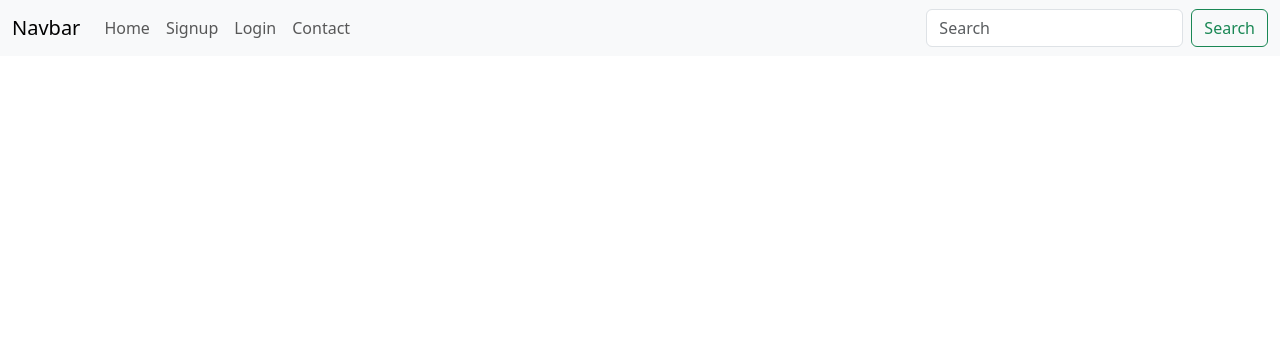
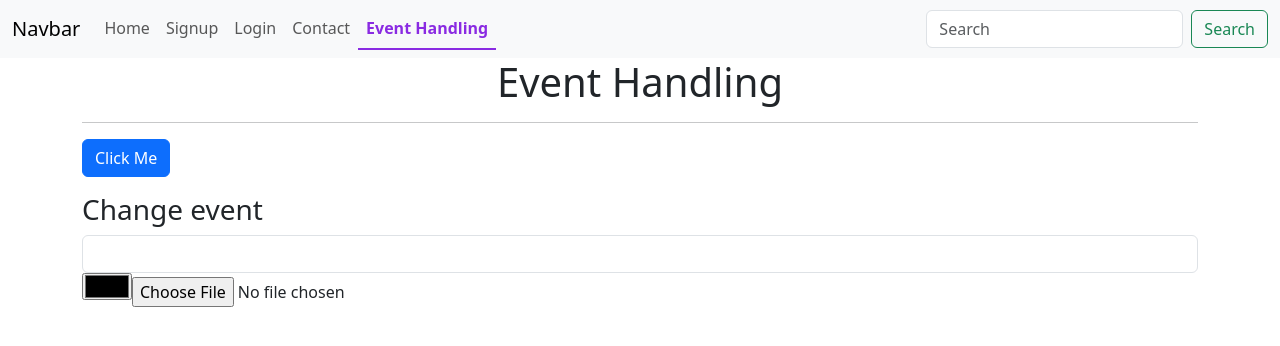
Before and after one commit to ashishverma2831/Section-2, a React (Vite) app in the folder frontend/: page /eventhandling in a window 1280 px wide. Shown: the top 346 px of the page. Built offline with nearby package versions, Linux system fonts and the light colour scheme.

Commit message:
Added a route for a 404 page.

```diff
--- a/frontend/src/App.jsx
+++ b/frontend/src/App.jsx
@@ -6,6 +6,8 @@ import Signup from './components/Signup'
 import Contact from './components/Contact'
 import {BrowserRouter, Routes, Route, Link} from 'react-router-dom'
 import Navbar from './components/Navbar'
+import NotFound from './components/NotFound'
+import EventHandling from './components/EventHandling'
 
 const App = () => {
   return (
@@ -24,6 +26,8 @@ const App = () => {
           <Route path="/contact" element={<Contact />} />
           <Route path="/login" element={<Login />} />
           <Route path="/signup" element={<Signup />} />
+          <Route path="/eventhandling" element={<EventHandling />} />
+          <Route path="*" element={<NotFound />} />
         </Routes>
       </BrowserRouter>
     </div>
--- /dev/null
+++ b/frontend/src/components/EventHandling.jsx
@@ -0,0 +1,21 @@
+import React from 'react'
+
+const EventHandling = () => {
+  return (
+    <div className='container'>
+        <h1 className='text-center'>Event Handling</h1>
+        <hr />
+        <button className='btn btn-primary' onClick={()=>{alert('button was clicked0')}}>Click Me</button>
+        {/* <div id="display-box">Hello React</div> */}
+
+        <h3 className='mt-3'>Change event</h3>
+        <input type='text' className='form-control' onChange={(e)=>{console.log(e.target.value)}} />
+        {/* <input type='color' onChange={(e)=>{console.log(e.target.value)}}/> */}
+        <input type='color' onChange={(e)=>{console.log(); document.body.style.background=e.target.value}}/>
+
+        <input type='file' onChange={(e)=>{console.log(e.target.files[0].name)}} />
+    </div>
+  )
+}
+
+export default EventHandling
--- a/frontend/src/components/Navbar.jsx
+++ b/frontend/src/components/Navbar.jsx
@@ -42,6 +42,11 @@ const Navbar = () => {
             Contact
           </NavLink>
         </li>
+        <li className="nav-item">
+          <NavLink className="nav-link" to="/eventhandling">
+            Event Handling
+          </NavLink>
+        </li>
       </ul>
       <form className="d-flex" role="search">
         <input
--- /dev/null
+++ b/frontend/src/components/NotFound.jsx
@@ -0,0 +1,14 @@
+import React from 'react'
+import { Link } from 'react-router-dom'
+
+const NotFound = () => {
+  return (
+    <div className='col-md-4 mx-auto text-center'>
+        <img className='w-100' src="https://img.freepik.com/free-vector/monster-404-error-concept-illustration_114360-1918.jpg?size=626&ext=jpg&ga=GA1.1.879531071.1702376286&semt=ais"></img>
+        <h1 className='display-3 fw-bold text-center' style={{color:'red'}}>Page not found</h1>
+        <Link to='/' className='btn btn-primary'>Goto Homepage</Link>
+    </div>
+  )
+}
+
+export default NotFound
```
